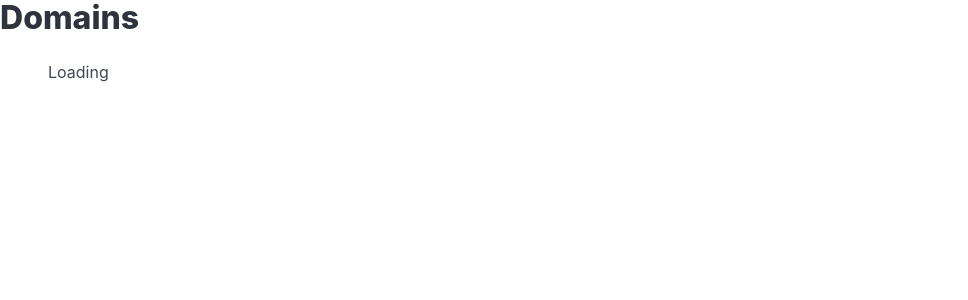
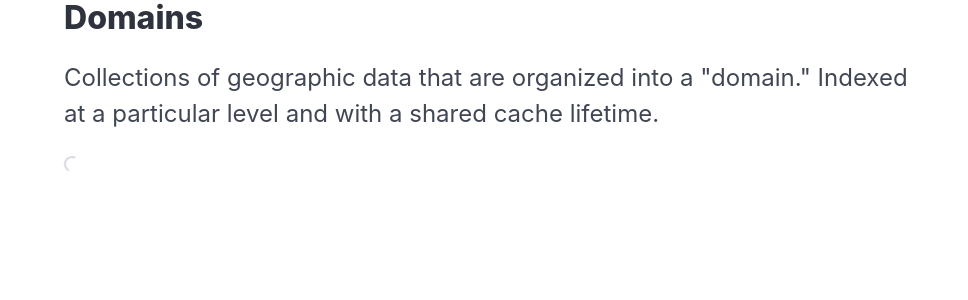
Before and after one commit to miccolis/morton-ddb, a Jekyll site: the page built from web/index.markdown, in a window 1280 px wide. Shown: the top 300 px of the page, without its empty margins (0-968 px from the left). Built offline with Jekyll 4.4.1, drawn with Linux system fonts in a browser that asks for light colours.

Commit message:
domain editing and small fixes

```diff
--- a/src/handlers/domainCreateHandler.js
+++ b/src/handlers/domainCreateHandler.js
@@ -22,6 +22,7 @@ export const domainCreateHandler = async ({
   validateDomain({ name, zoom, access, ttl });
 
   const owners = [username];
+  const created = new Date().toISOString();
 
   /** @type {import('../types').StoredDomain} */
   const item = {
@@ -30,7 +31,7 @@ export const domainCreateHandler = async ({
     model: "domain",
     domainId,
     name,
-    created: new Date().toISOString(),
+    created,
     zoom,
     owners,
     version: 1,
@@ -62,10 +63,11 @@ export const domainCreateHandler = async ({
   return {
     domainId,
     name,
+    created,
     zoom,
     owners,
+    access,
     version: 1,
-    access,
     ttl,
   };
 };
--- a/src/handlers/loginHandler.js
+++ b/src/handlers/loginHandler.js
@@ -56,7 +56,7 @@ export const loginHandler = async ({ event, ddbClient, config }) => {
     },
     cookies: [
       // `auth=${jwt}; Max-Age=${maxage}; SameSite=Strict; Path=/; Secure; HttpOnly`,
-      `auth=${jwt}; Max-Age=${maxage}; SameSite=Strict; Path=/; HttpOnly`,
+      `auth=${jwt}; Max-Age=${maxage}; SameSite=Strict; Path=/app/; HttpOnly`,
     ],
   };
 };
--- a/src/handlers/logoutHandler.js
+++ b/src/handlers/logoutHandler.js
@@ -2,12 +2,13 @@
  * @param {import('../types').PathHandlerOptions} options
  */
 export const logoutHandler = async ({ config }) => {
+  const expires = new Date(0).toUTCString();
   return {
     statusCode: 303,
     headers: {
       "content-type": "application/json",
       location: config.appURI,
     },
-    cookies: [`auth=; Max-Age=0; HttpOnly;`],
+    cookies: [`auth=deleted; Path=/app/; expires=${expires}; HttpOnly;`],
   };
 };
--- a/web/_layouts/default.html
+++ b/web/_layouts/default.html
@@ -3,6 +3,7 @@
 <head>
     <meta charset="UTF-8" />
     <meta name="viewport" content="width=device-width, initial-scale=1">
+    <link rel="shortcut icon" href="/favicon.ico">
     <title>{{ page.title }}</title>
     <link rel="stylesheet" href="https://cdn.jsdelivr.net/npm/bulma@1.0.0/css/bulma.min.css">
     {% for script in page.localScripts %}
@@ -13,12 +14,9 @@
     {% endfor %}
 </head>
 <body>
-    <h1 class="title">{{ page.title }}</h1>
-    <p class="subtitle">
-        <strong>{{ page.subtitle }}</strong>
-    </p>
-    <section class="section pt-0">
-      <div class="content">
+    <h1 class="title container">{{ page.title }}</h1>
+    <section>
+      <div class="container">
       {{ content }}
       </div>
     </section>
--- a/web/assets/scripts/front-page.js
+++ b/web/assets/scripts/front-page.js
@@ -13,6 +13,23 @@ function setupCustomElements() {
         let template =
           /** @type {undefined } */
           (document.getElementById("domain-card"));
+
+        let templateContent = template.content;
+
+        const shadowRoot = this.attachShadow({ mode: "open" });
+        shadowRoot.appendChild(templateContent.cloneNode(true));
+      }
+    },
+  );
+  customElements.define(
+    "domain-edit-content",
+    class extends HTMLElement {
+      constructor() {
+        super();
+        /** @type {HTMLTemplateElement} */
+        let template =
+          /** @type {undefined } */
+          (document.getElementById("domain-edit-content"));
 
         let templateContent = template.content;
 
@@ -72,30 +89,11 @@ function setupModals() {
   });
 }
 
-async function loadDomains() {
-  const response = await fetch("/app/domains");
-  if (response.status == 200) {
-    const { domains } = await response.json();
-
-    document.getElementById("target").innerHTML = domains
-      .map(
-        (v) =>
-          `<domain-card>
-      <span slot="title-link"><a href="/map.html?d=${v.domainId}">${v.name}</a></span>
-      <span slot="created">${v.created}</span>
-      <span slot="version">${v.version}</span>
-    </domain-card>`,
-      )
-      .join("");
-  } else {
-    // do something with the error
-  }
-}
-
 function setupCreateDomain() {
   // See https://developer.mozilla.org/en-US/docs/Web/API/XMLHttpRequest_API/Using_FormData_Objects#using_a_formdata_event
 
-  (document.querySelectorAll(".js-form-submit") || []).forEach((el) => {
+  (document.querySelectorAll(".js-domain-create-form-submit") || []).forEach(
+    (el) => {
       el.addEventListener("click", (e) => {
         e.preventDefault();
 
@@ -120,7 +118,7 @@ function setupCreateDomain() {
         // TODO disable form
         // show loading indicator
 
-      fetch(`/d/${domainId}`, {
+        fetch(`/app/d/${domainId}`, {
           method: "PUT",
           headers: { "Content-Type": "application/json" },
           body: JSON.stringify(body),
@@ -136,11 +134,67 @@ function setupCreateDomain() {
             console.error(err);
           });
       });
+    },
+  );
+}
+
+async function loadDomains() {
+  const response = await fetch("/app/domains");
+  if (response.status == 200) {
+    const { domains } = await response.json();
+
+    document.getElementById("target").innerHTML = domains
+      .map(
+        (v) =>
+          `<domain-card>
+             <span slot="title-link"><a href="/map.html?d=${v.domainId}">${v.name}</a></span>
+             <span slot="created">${v.created}</span>
+             <span slot="version">${v.version}</span>
+             <span slot="ttl">${v.ttl}</span>
+             <span slot="access">${v.access}</span>
+             <span slot="zoom">${v.zoom}</span>
+           </domain-card>`,
+      )
+      .join("");
+
+    (document.querySelectorAll("domain-card") || []).forEach((el) => {
+      el.addEventListener("click", (event) => {
+        if (event.originalTarget.dataset?.target === "domain-edit-modal")
+          document.querySelector(
+            "#domain-edit-modal .modal-content",
+          ).innerHTML = `<domain-edit-content>
+            </domain-edit-content>`;
+        document.getElementById("domain-edit-modal").classList.add("is-active");
       });
+    });
+
+    const showEditLinks = (username) => {
+      username;
+      // TODO how to get into the right card?
+    };
+
+    /** @ts-ignore-next-line thinks Element doesn't have dataset */
+    const username = document.querySelector("#account-info").dataset?.username;
+    if (username) {
+      showEditLinks(username);
+    } else {
+      document
+        .querySelector("#account-info")
+        .addEventListener("auth", (event) => {
+          const {
+            /** @ts-ignore-next-line doesn't think detail exists on Event */
+            detail: { username },
+          } = event;
+          showEditLinks(username);
+        });
+    }
+  } else {
+    // do something with the error
+  }
 }
 
 async function loadAccount() {
-  const response = await fetch('/app/account');
+  const response = await fetch("/app/account");
   if (response.status !== 200) {
     return false;
   } else {
@@ -154,9 +208,28 @@ window.addEventListener("DOMContentLoaded", (/* event */) => {
   setupCreateDomain();
   loadDomains();
   loadAccount().then(
-    () =>{
-      document.querySelectorAll('.auth-required.hidden').forEach(el => {
-        el.classList.remove('hidden');
+    (account) => {
+      /** @ts-ignore-next-line void sillyness */
+      if (!account) {
+        document.querySelectorAll(".auth-hidden.is-hidden").forEach((el) => {
+          el.classList.remove("is-hidden");
         });
-    }, () => {});
+      } else {
+        const { username } = account;
+        // bind username into to a well known location
+        const elem = document.querySelector("#account-info");
+
+        /** @ts-ignore-next-line thinks Element doesn't have dataset */
+        elem.dataset.username = username;
+
+        document.querySelectorAll(".auth-required.is-hidden").forEach((el) => {
+          el.classList.remove("is-hidden");
         });
+
+        // Dispatch event that others can listen for
+        elem.dispatchEvent(new CustomEvent("auth", { detail: { username } }));
+      }
+    },
+    () => {},
+  );
+});
--- a/web/assets/scripts/login.js
+++ b/web/assets/scripts/login.js
@@ -1,9 +1,7 @@
 "use strict";
 
 async function loadAccount() {
-  const response = await fetch(
-    `${location.protocol}://${location.host}/app/account`,
-  );
+  const response = await fetch('/app/account');
   const body = await response.json();
   if (body.username !== undefined) {
     window.location.pathname = "/";
--- a/web/index.markdown
+++ b/web/index.markdown
@@ -4,32 +4,37 @@ layout: default
 localScripts:
   - front-page.js
 ---
-<style>
-  .hidden { display: none; }
-</style>
 
-<div class="auth-required hidden">
-  <span class="js-modal-trigger" data-target="domain-create-modal">Add</span>
+<div id="account-info" class="has-text-right" style="position: absolute; top: -45px; right: 0px">
+  <span class="auth-hidden is-hidden">
+    <!-- maybe make this a modal too -->
+    <a class="button" href="/login.html">Login</a>
+  </span>
+  <span class="auth-required is-hidden">
+    <a class="button" href="/app/logout">Logout</a>
+  </span>
+</div>
+
+<div class="columns">
+  <div class="column is-three-quarters is-size-4">
+  <p>Collections of geographic data that are organized into a "domain." Indexed
+  at a particular level and with a shared cache lifetime.</p>
+  </div>
+  <div class="column auth-required is-hidden has-text-centered">
+    <a class="js-modal-trigger button is-light is-warning is-large"
+    data-target="domain-create-modal">Create Domain</a>
+  </div>
 </div>
 
 <div class="fixed-grid">
   <div id='target' class="grid">
-    <p>Loading</p>
-    <!-- todo loading modal -->
+    <div class="loader is-loading"></div>
   </div>
 </div>
 
-<template id="domain-card">
- <div>
-   <h2><slot name="title-link"></slot></h2>
-   <p>created <slot name="created"></slot></p>
-   <p>version <slot name="version"></slot></p>
- </div>
-</template>
-
 <div id="domain-create-modal" class="modal">
   <div class="modal-background"></div>
-  <div class="modal-content">
+  <div class="modal-content box">
     <p>fill out the form</p>
     <form id="create-domain-form">
       <div class="mb-2">
@@ -56,7 +61,7 @@ localScripts:
         <input class="input" type="number" name="ttl" placeholder="0" />
       </div>
       <div>
-        <button id="create-domain-form-submit" class="button js-form-submit" name="submit">
+        <button id="create-domain-form-submit" class="button js-domain-create-form-submit" name="submit">
           Create
         </button>
       </div>
@@ -64,3 +69,68 @@ localScripts:
   </div>
   <button class="modal-close is-large" aria-label="close"></button>
 </div>
+
+<div id="domain-edit-modal" class="modal">
+  <div class="modal-background"></div>
+  <div class="modal-content box">
+  </div>
+  <button class="modal-close is-large" aria-label="close"></button>
+</div>
+
+<template id="domain-card">
+  <link rel="stylesheet" href="https://cdn.jsdelivr.net/npm/bulma@1.0.0/css/bulma.min.css">
+  <div class='box'>
+    <div class="columns mb-0">
+      <div class="column is-four-fifths pb-0">
+        <h2 class="is-size-4"><slot name="title-link"></slot></h2>
+      </div>
+      <div class="column domain-owner-required is-hidden has-text-right pb-0">
+        <a
+          class="js-modal-trigger button"
+          data-target="domain-edit-modal"
+        >Edit</a>
+      </div>
+    </div>
+    <div>
+      <p>Indexed at zoom <slot name="zoom"></slot></p>
+      <p>Access: <slot name="access"></slot></p>
+      <p>Cache TTL: <slot name="ttl"></slot></p>
+      <p>Created on <slot name="created"></slot></p>
+    </div>
+  </div>
+</template>
+
+<template id="domain-edit-content">
+  <link rel="stylesheet" href="https://cdn.jsdelivr.net/npm/bulma@1.0.0/css/bulma.min.css">
+  <form id="create-edit-form">
+    <div class="mb-2">
+      <p>DomainId <slot name="domainId"></slot></p>
+    </div>
+    <div class="mb-2">
+      <label for="name">Name</label>
+      <input class="input" type="text" name="name" placeholder="Name"/>
+    </div>
+    <div class="mb-2">
+      <label for="access">Access</label>
+      <select class="input" name="access">
+        <option value="public">Public</option>
+        <option value="private">Private</option>
+      </select>
+    </div>
+    <div class="mb-2">
+      <label for="zoom">Zoom</label>
+      <p>Zoom <slot name="zoom"></slot></p>
+    </div>
+    <div class="mb-2">
+      <label for="ttl">TTL</label>
+      <input class="input" type="number" name="ttl" placeholder="0" />
+    </div>
+    <div>
+      <button
+        id="create-domain-form-submit"
+        class="button js-domain-form-submit"
+        name="submit"
+      >Update</button>
+    </div>
+  </form>
+</template>
--- a/web/login.markdown
+++ b/web/login.markdown
@@ -7,7 +7,7 @@ localScripts:
 
 <div class="modal is-active">
   <div class="modal-background"></div>
-  <div class="modal-content">
+  <div class="modal-content box">
     <p>Please enter your credentials</p>
     <form action="/app/login" method="post">
       <div class="mb-2">
```
Also changed, not shown: src/handlers/domainListHandler.js (+12 -6 lines), tests/index.test.js (+2 -1 lines), web/favicon.ico (added). Lines whose indentation alone changed are shown as unchanged.
